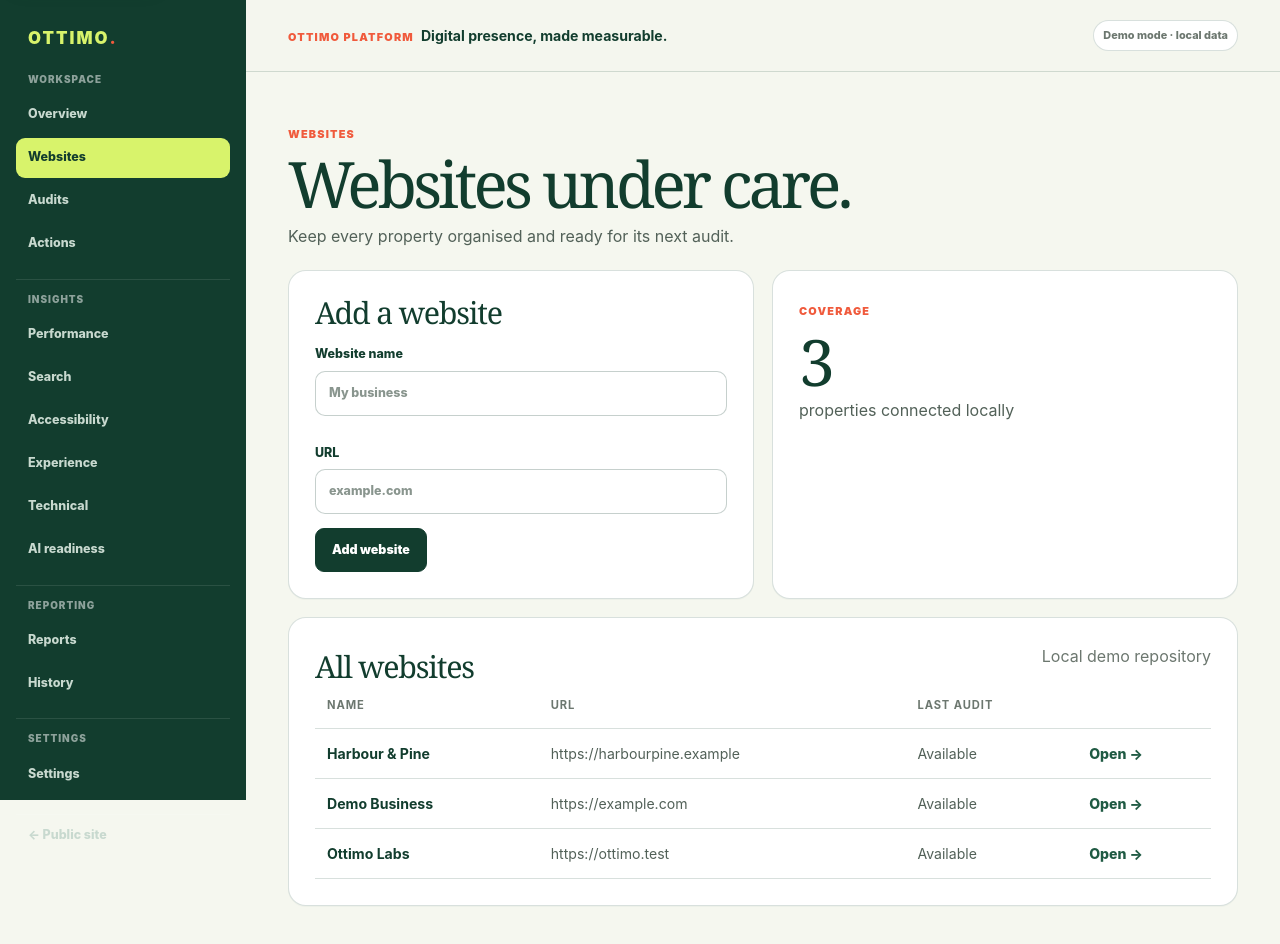
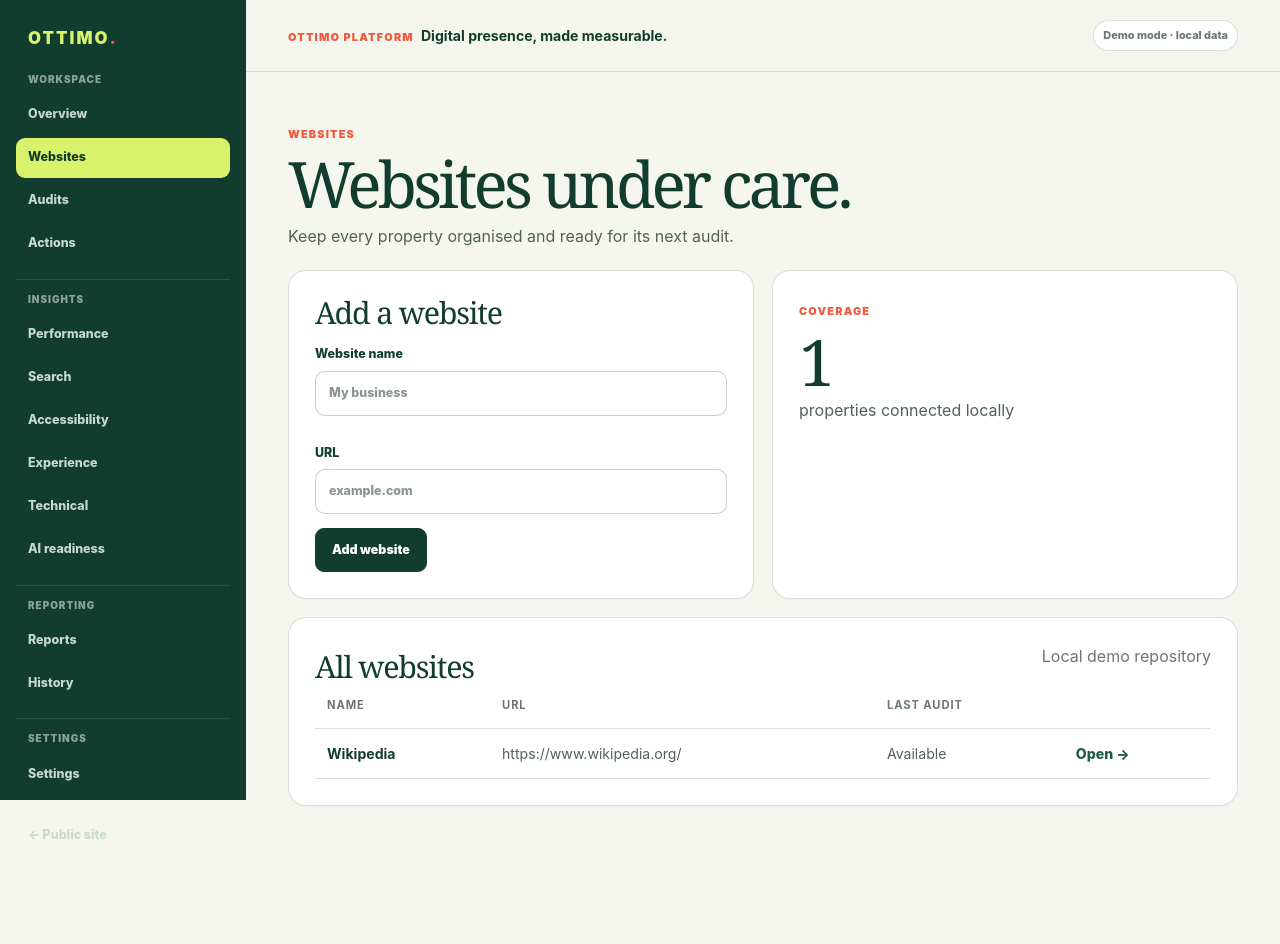
Before and after one commit to ottimosite/ottimo, a React (Vite) app: page /app/websites in a window 1280 px wide. Shown: the top 944 px of the page. After the commit the page ends 896 px from the top, so only its background shows below. Built offline with nearby package versions, Linux system fonts and the light colour scheme.

Commit message:
refactor: make Wikipedia the default deterministic snapshot

```diff
--- a/src/data/mock.ts
+++ b/src/data/mock.ts
@@ -1,26 +1,10 @@
-import type { Audit, AuditIssue, AuditScore, Website } from '../types/domain'
-import { harbourPineAudit, harbourPineWebsite } from './fixtures/harbourPine'
+import type { Audit, AuditScore, Website } from '../types/domain'
+import { wikipediaAudit, wikipediaWebsite } from './fixtures/wikipedia'
 
 export const categoryLabels = { performance:'Performance', accessibility:'Accessibility', seo:'SEO', usability:'Usability', technical:'Technical', ai:'AI readiness' } as const
-export const seedWebsites: Website[] = [
-  harbourPineWebsite,
-  { id:'site-1', name:'Demo Business', url:'https://example.com', createdAt:'2026-08-30T10:00:00Z', lastAuditId:'audit-3' },
-  { id:'site-2', name:'Ottimo Labs', url:'https://ottimo.test', createdAt:'2026-08-31T12:00:00Z', lastAuditId:'audit-2' }
-]
-const baseIssues: AuditIssue[] = [
-  { id:'issue-1', category:'performance', severity:'high', title:'Largest image is not efficiently delivered', summary:'The primary visual is heavier than necessary and can delay LCP.', impact:'Visitors wait longer for the main content to appear, especially on mobile networks.', solution:'Serve a responsive AVIF/WebP image, reserve its dimensions, and preload only the critical asset.', effort:'low', priority:92, status:'open' },
-  { id:'issue-2', category:'accessibility', severity:'high', title:'Form controls need programmatic labels', summary:'Two inputs rely on nearby text instead of explicit labels.', impact:'Screen-reader users may not understand what information each field requires.', solution:'Associate every form control with a visible label using for/id or an equivalent accessible name.', effort:'low', priority:88, status:'open' },
-  { id:'issue-3', category:'seo', severity:'medium', title:'Several pages have weak title tags', summary:'Titles are duplicated or too generic across key pages.', impact:'Search engines and users get less useful context for choosing a result.', solution:'Write unique, descriptive titles aligned to each page intent.', effort:'low', priority:71, status:'in_progress' },
-  { id:'issue-4', category:'technical', severity:'medium', title:'Third-party scripts add unnecessary main-thread work', summary:'Non-critical scripts run before the main content is interactive.', impact:'Extra JavaScript can reduce responsiveness and increase INP.', solution:'Defer non-critical scripts and load only the capabilities that are actually used.', effort:'medium', priority:76, status:'open' },
-  { id:'issue-5', category:'usability', severity:'low', title:'Primary action is visually competing with secondary links', summary:'The page has multiple controls with similar visual weight.', impact:'Users take longer to identify the intended next step.', solution:'Strengthen one primary action per decision point and reduce secondary contrast.', effort:'low', priority:55, status:'resolved' },
-  { id:'issue-6', category:'ai', severity:'medium', title:'Content structure is difficult for machine interpretation', summary:'Important business facts are presented inconsistently.', impact:'AI systems and assistive tools have less reliable access to key facts.', solution:'Use structured, semantic content and consistent entity terminology.', effort:'medium', priority:66, status:'open' }
-]
-export const auditScores: AuditScore[] = [
-  { category:'performance', score:91, previous:87 }, { category:'accessibility', score:84, previous:80 }, { category:'seo', score:89, previous:86 }, { category:'usability', score:86, previous:82 }, { category:'technical', score:90, previous:85 }, { category:'ai', score:81, previous:76 }
-]
-export const seedAudits: Audit[] = [
-  { id:'audit-1', websiteId:'site-1', url:'https://example.com', createdAt:'2026-08-20T09:15:00Z', score:78, durationMs:1840, scores:auditScores.map((s,i)=>({...s,score:Math.max(70,s.score!-9+i)})), issues:baseIssues.map(i=>({...i,status:i.status==='resolved'?'resolved':'open'})) },
-  { id:'audit-2', websiteId:'site-2', url:'https://ottimo.test', createdAt:'2026-08-29T13:40:00Z', score:83, durationMs:1720, scores:auditScores.map((s,i)=>({...s,score:Math.max(75,s.score!-4+i%2)})), issues:baseIssues.slice(0,5).map(i=>({...i,id:`a2-${i.id}`})) },
-  { id:'audit-3', websiteId:'site-1', url:'https://example.com', createdAt:'2026-09-05T16:30:00Z', score:87, durationMs:1510, scores:auditScores, issues:baseIssues },
-  harbourPineAudit
-]
+
+export const seedWebsites: Website[] = [wikipediaWebsite]
+
+export const seedAudits: Audit[] = [wikipediaAudit]
+
+export const auditScores: AuditScore[] = wikipediaAudit.scores
```
